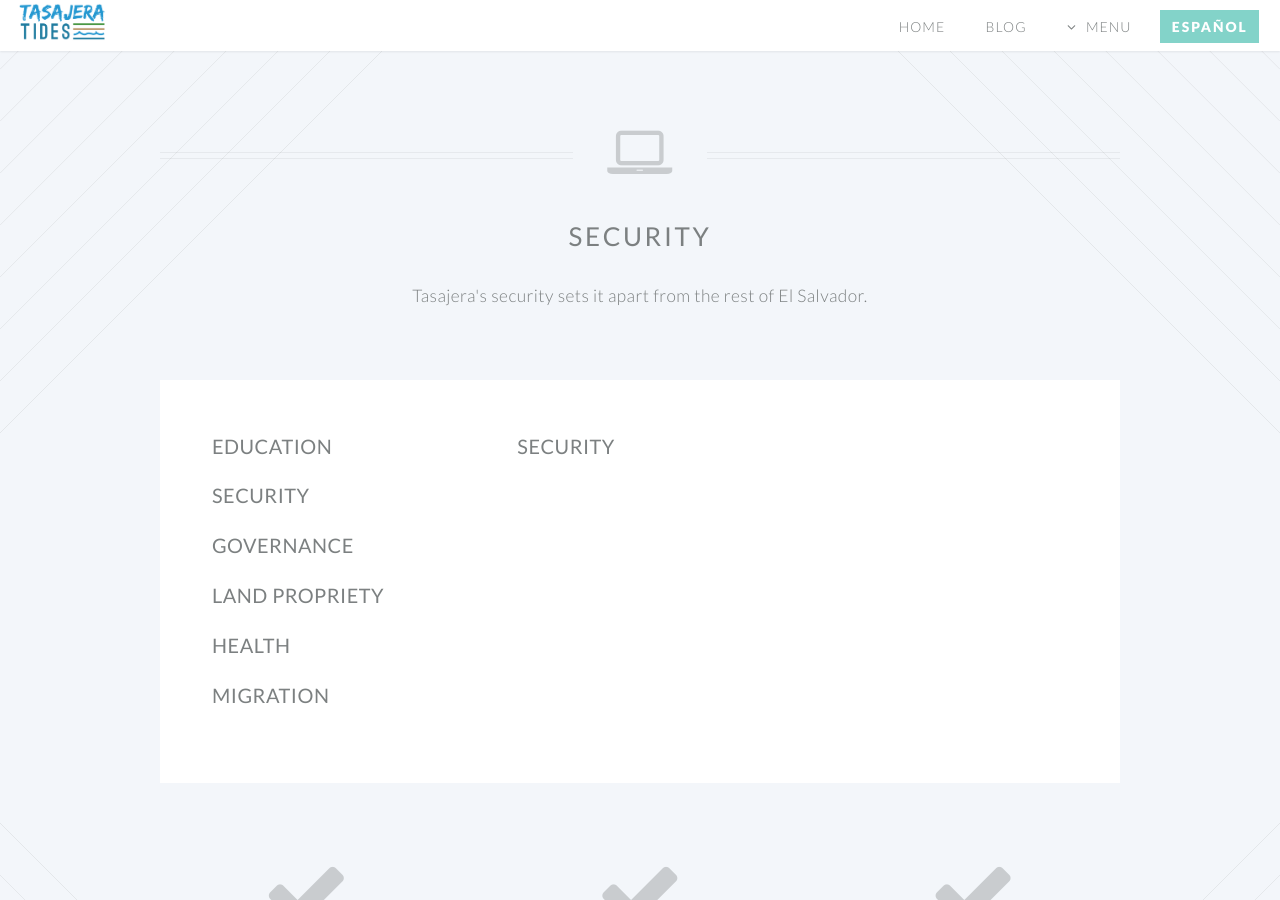
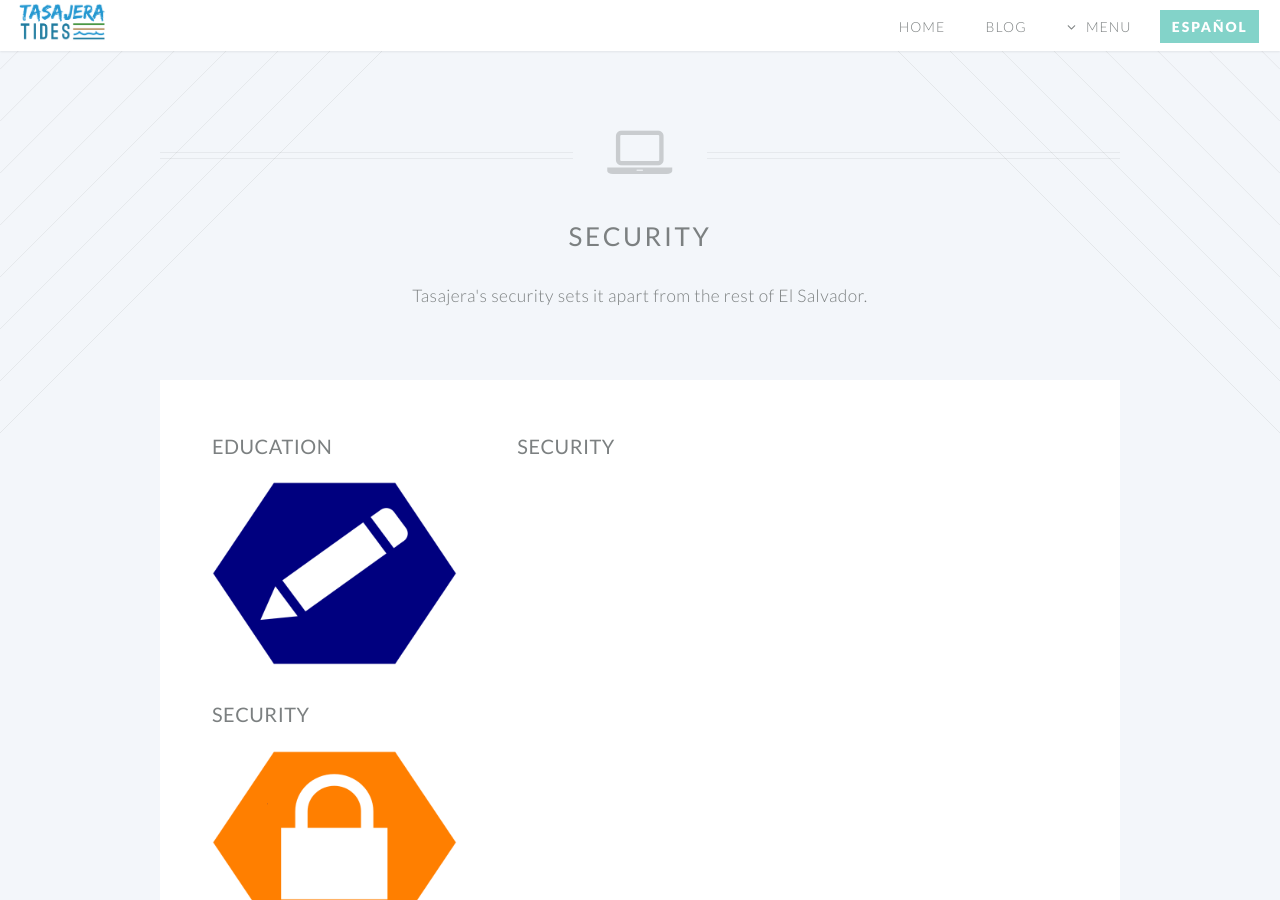
Before and after one commit to danteo90/danteo90.github.io, a Jekyll site: the page security.html, which Jekyll copies as it is, in a window 1280 px wide and 900 px high. Built offline with Jekyll 4.4.1, drawn with Linux system fonts in a browser that asks for light colours.

Commit message:
Update security.html

```diff
--- a/security.html
+++ b/security.html
@@ -107,23 +107,30 @@
 										<section>
 											<header>
 												<h3><a href="/education.html"><strong>Education</strong></a></h3>
+												<a href="/education.html" class="image featured"><img src="images/education-icon.png" alt=""/></a>
 											</header>
 											<header>
 												<h3><a href="/security.html"><strong>Security</strong></a></h3>
+												<a href="/security.html" class="image featured"><img src="images/security-icon.png" alt=""/></a>
 											</header>
 											<header>
 												<h3><a href="/governance.html"><strong>Governance</strong></a></h3>
+												<a href="/governance.html" class="image featured"><img src="images/governance-icon.png" alt=""/></a>
 											</header>
 											<header>
 												<h3><a href="/land-propriety.html"><strong>Land Propriety</strong></a></h3>
+												<a href="/land-propriety.html" class="image featured"><img src="images/land-propriety-icon.png" alt=""/></a>
 											</header>
 											<header>
 												<h3><a href="/health.html"><strong>Health</strong></a></h3>
+												<a href="/health.html" class="image featured"><img src="images/health-icon.png" alt=""/></a>
 											</header>
 											<header>
 												<h3><a href="/migration.html"><strong>Migration</strong></a></h3>
+												<a href="/migration.html" class="image featured"><img src="images/migration-icon.png" alt=""/></a>
 											</header>
 										</section>
+
 									</div>
 
 							</div>
@@ -148,9 +155,9 @@
 							<div class="4u">
 
 								<section>
-									<span class="icon featured fa-check"></span>
+									<a href="/economy.html" class="image featured"><img src="images/economy-icon.png" alt=""/></a>
 									<header>
-										<h3>Economy</h3>
+										<h3><a href="/economy.html">Economy</a></h3>
 									</header>
 									<p>Economic indicators are essential for securing the long-term sustainability of a community.</p>
 								</section>
@@ -159,9 +166,9 @@
 							<div class="4u">
 
 								<section>
-									<span class="icon featured fa-check"></span>
+									<a href="/society.html" class="image featured"><img src="images/society-icon.png" alt=""/></a>
 									<header>
-										<h3>Society</h3>
+										<h3><a href="/society.html">Society</a></h3>
 									</header>
 									<p>The social dimension of a community influences the health and wellbeing of its members.</p>
 								</section>
@@ -170,9 +177,9 @@
 							<div class="4u">
 
 								<section>
-									<span class="icon featured fa-check"></span>
+									<a href="/environment.html" class="image featured"><img src="images/environment-icon.png" alt=""/></a>
 									<header>
-										<h3>Environment</h3>
+										<h3><a href="/environment.html">Environment</a></h3>
 									</header>
 									<p>Environmental issues have a strong impact on the wellbeing of a community.</p>
 								</section>
```
